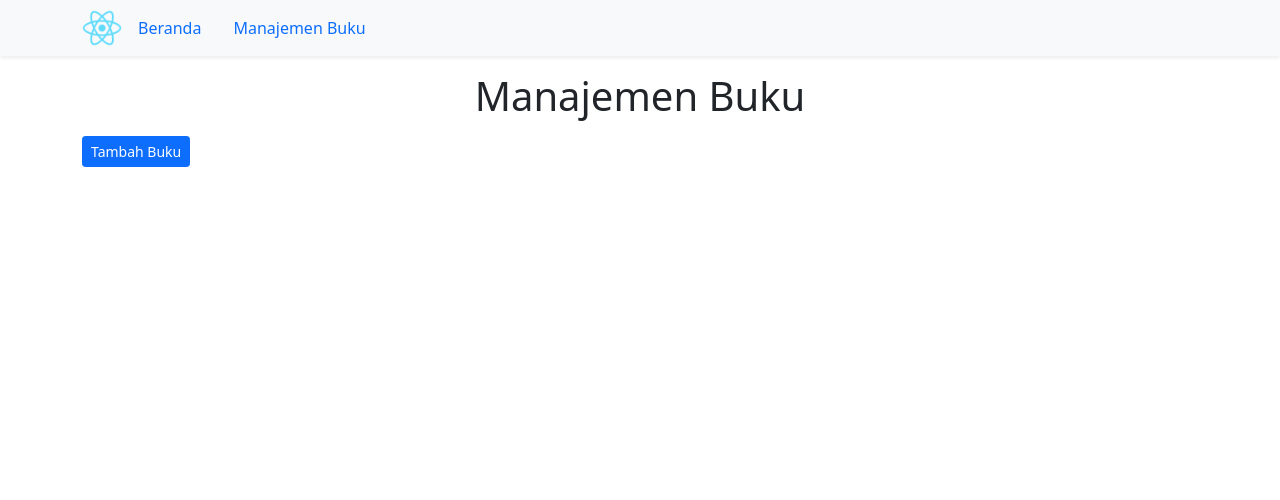
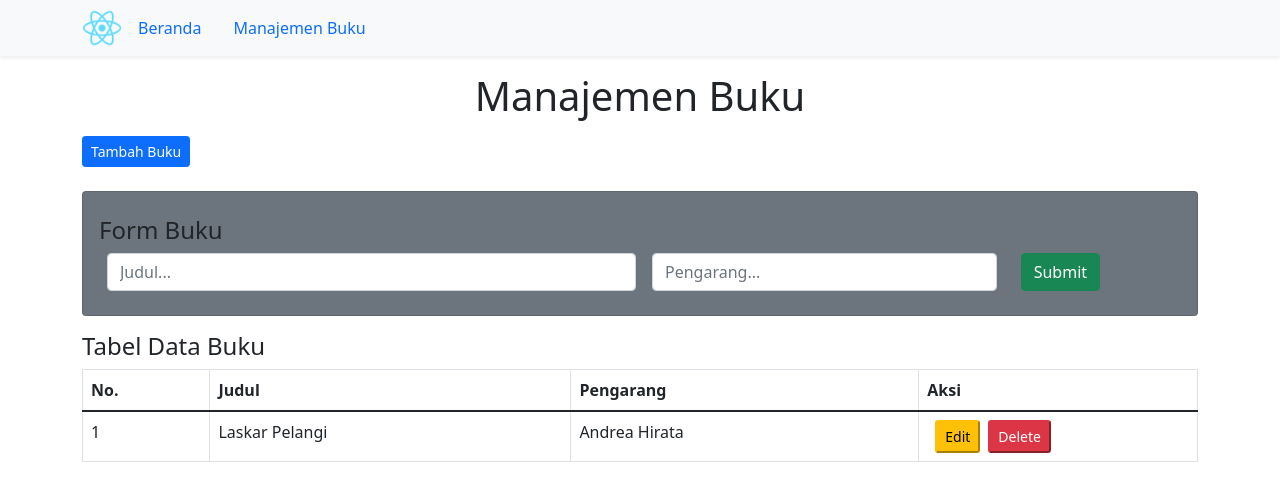
Before and after one commit to ramaherdianto/learn-jsdom, a React (Create React App) app: page /manajemen-buku in a window 1280 px wide. Shown: the top 500 px of the page. Built offline with nearby package versions, Linux system fonts and the light colour scheme.

Commit message:
menambahkan form input pada component ManajemenBuku

```diff
--- a/src/components/ManajemenBuku.jsx
+++ b/src/components/ManajemenBuku.jsx
@@ -1,7 +1,9 @@
 import React from "react";
+import TabelBuku from "./TabelBuku";
 
 function ManajemenBuku() {
   // PART DATA
+
   // PART EVENT HANDLING
 
   return (
@@ -11,9 +13,25 @@ function ManajemenBuku() {
       <button className="btn btn-sm btn-primary my-2">Tambah Buku</button>
 
       {/* {Input From} */}
-      <div id="form"></div>
+      <div id="form" className="card py-2 my-3 bg-secondary">
+        <div className="card-body">
+          <h4>Form Buku</h4>
+          <form action="" className="row">
+            <div className="col-6">
+              <input type="text" name="judul" className="form-control mx-2" placeholder="Judul..." />
+            </div>
+            <div className="col-4">
+              <input type="text" name="pengarang" placeholder="Pengarang..." className="form-control" />
+            </div>
+            <div className="col-2">
+              <input type="submit" value="Submit" className="btn btn-success" />
+            </div>
+          </form>
+        </div>
+      </div>
 
       {/* {tabel data buku} */}
+      <TabelBuku></TabelBuku>
     </div>
   );
 }
--- /dev/null
+++ b/src/components/TabelBuku.jsx
@@ -0,0 +1,32 @@
+import React from "react";
+
+function TabelBuku() {
+  return (
+    <div>
+      <h4>Tabel Data Buku</h4>
+      <table className="table table-bordered">
+        <thead>
+          <tr>
+            <th>No.</th>
+            <th>Judul</th>
+            <th>Pengarang</th>
+            <th className="col-3">Aksi</th>
+          </tr>
+        </thead>
+        <tbody>
+          <tr>
+            <td>1</td>
+            <td>Laskar Pelangi</td>
+            <td>Andrea Hirata</td>
+            <td>
+              <button className="btn-sm btn-warning mx-2">Edit</button>
+              <button className="btn-sm btn-danger">Delete</button>
+            </td>
+          </tr>
+        </tbody>
+      </table>
+    </div>
+  );
+}
+
+export default TabelBuku;
```
